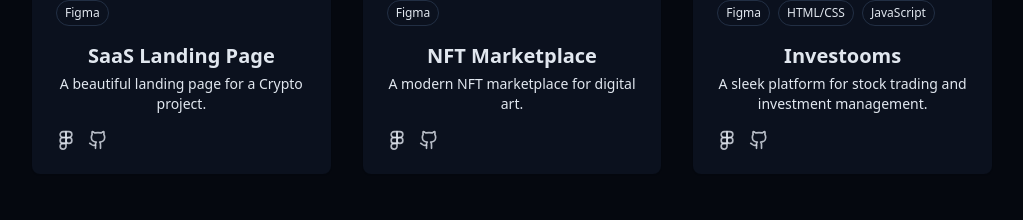
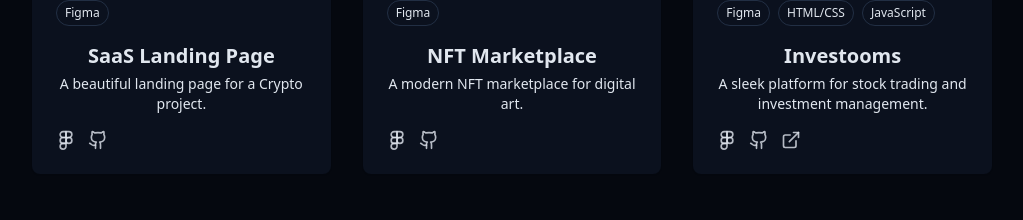
Before and after one commit to alijonusmnvvv/beautiful-portfolio, a React (Vite) app: page / in a window 1280 px wide. Shown: the part 3380-3600 px from the top of the page, without its empty margins (128-1151 px from the left). Built offline with nearby package versions, Linux system fonts and the light colour scheme.

Commit message:
Updated PrejectsSection

```diff
--- a/src/components/ProjectsSection.jsx
+++ b/src/components/ProjectsSection.jsx
@@ -7,7 +7,7 @@ const projects = [
         description: "A beautiful landing page for a Crypto project.",
         image: "/projects/CryptoProject.png",
         tags: ["Figma"],
-        demoURL: "https://www.figma.com/design/4ya30lrmbRikaPUjemsYWY/SaaS-LP---BitApp?node-id=0-1&t=Jt4qP2emlDobVQva-1",
+        figmaURL: "https://www.figma.com/design/4ya30lrmbRikaPUjemsYWY/SaaS-LP---BitApp?node-id=0-1&t=Jt4qP2emlDobVQva-1",
         githubURL: "https://github.com/alijonusmnvvv/SaaS-Landing-Page.git",
     },
     {
@@ -16,7 +16,7 @@ const projects = [
         description: "A modern NFT marketplace for digital art.",
         image: "/projects/NFTProject.png",
         tags: ["Figma"],
-        demoURL: "https://www.figma.com/design/Afb0Z8ouHqodUzL2Fx1uOQ/NFT-Marketplace?node-id=0-1&t=bOUN5R20Rnp8fbMv-1",
+        figmaURL: "https://www.figma.com/design/Afb0Z8ouHqodUzL2Fx1uOQ/NFT-Marketplace?node-id=0-1&t=bOUN5R20Rnp8fbMv-1",
         githubURL: "https://github.com/alijonusmnvvv/NFT-Marketplace.git",
     },
     {
@@ -25,8 +25,9 @@ const projects = [
         description: "A sleek platform for stock trading and investment management.",
         image: "/projects/Investooms.png",
         tags: ["Figma", "HTML/CSS", "JavaScript"],
-        demoURL: "https://www.figma.com/design/eeFOFzA7e18q8sVWeh57Yp/Final?node-id=0-1&t=eAI7AID4KDmAnASg-1",
+        figmaURL: "https://www.figma.com/design/eeFOFzA7e18q8sVWeh57Yp/Final?node-id=0-1&t=eAI7AID4KDmAnASg-1",
         githubURL: "https://github.com/alijonusmnvvv/Investooms.git",
+        demoURL: "https://alijonusmnvvv.github.io/Investooms/",
     },
 ];
 
@@ -67,12 +68,36 @@ export const ProjectsSection = () => {
                                 </p>
                                 <div className="flex justify-between items-center">
                                     <div className="flex space-x-3">
-                                        <a href={project.demoURL} target="_blank" className="text-foreground/80 hover:text-primary transition-colors duration-300">
-                                             <Figma size={20} />
-                                        </a>
-                                        <a href={project.githubURL} target="_blank" className="text-foreground/80 hover:text-primary transition-colors duration-300">
-                                             <Github size={20}/>
-                                        </a>
+                                        {project.figmaURL && (
+                                            <a
+                                                href={project.figmaURL}
+                                                target="_blank"
+                                                rel="noopener noreferrer"
+                                                className="text-foreground/80 hover:text-primary transition-colors duration-300"
+                                            >
+                                                <Figma size={20} />
+                                            </a>
+                                        )}
+                                        {project.githubURL && (
+                                            <a
+                                                href={project.githubURL}
+                                                target="_blank"
+                                                rel="noopener noreferrer"
+                                                className="text-foreground/80 hover:text-primary transition-colors duration-300"
+                                            >
+                                                <Github size={20} />
+                                            </a>
+                                        )}
+                                        {project.demoURL && (
+                                            <a
+                                                href={project.demoURL}
+                                                target="_blank"
+                                                rel="noopener noreferrer"
+                                                className="text-foreground/80 hover:text-primary transition-colors duration-300"
+                                            >
+                                                <ExternalLink size={20} />
+                                            </a>
+                                        )}
                                     </div>
                                 </div>
                             </div>
```
